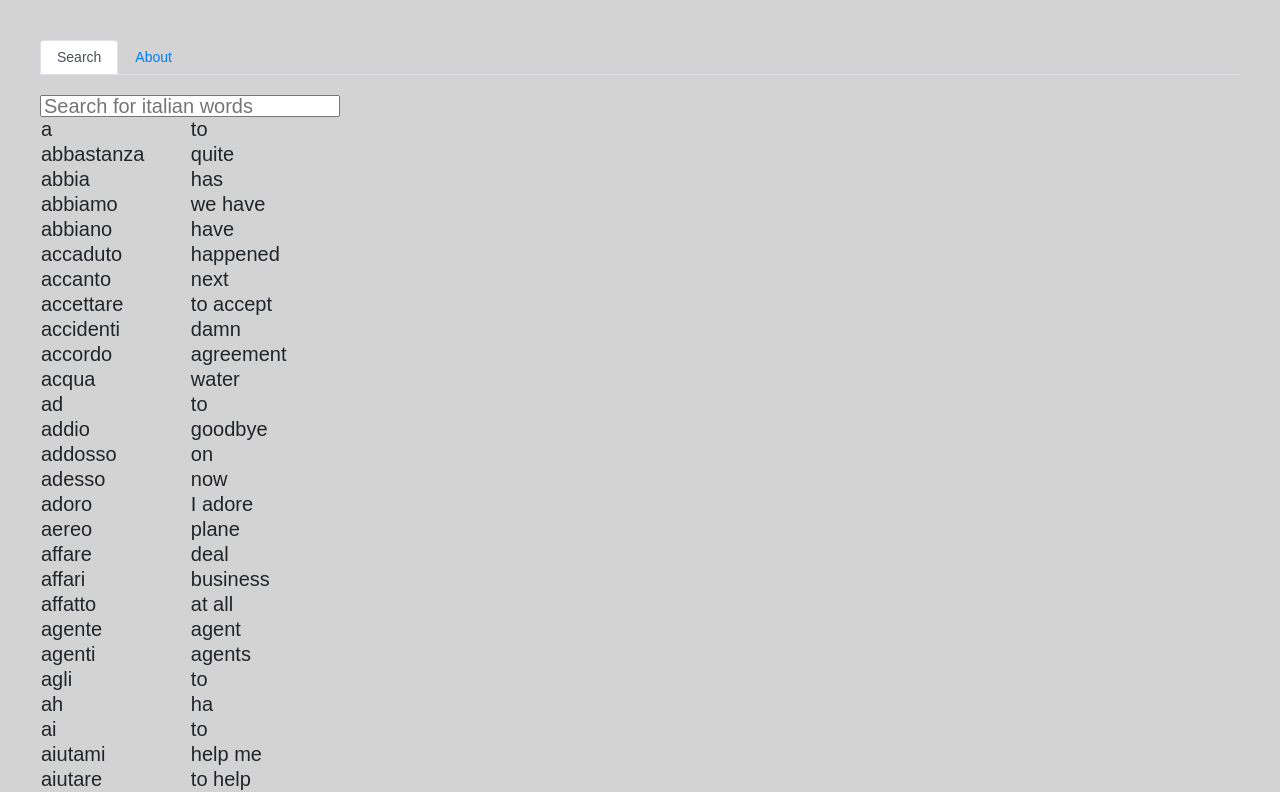
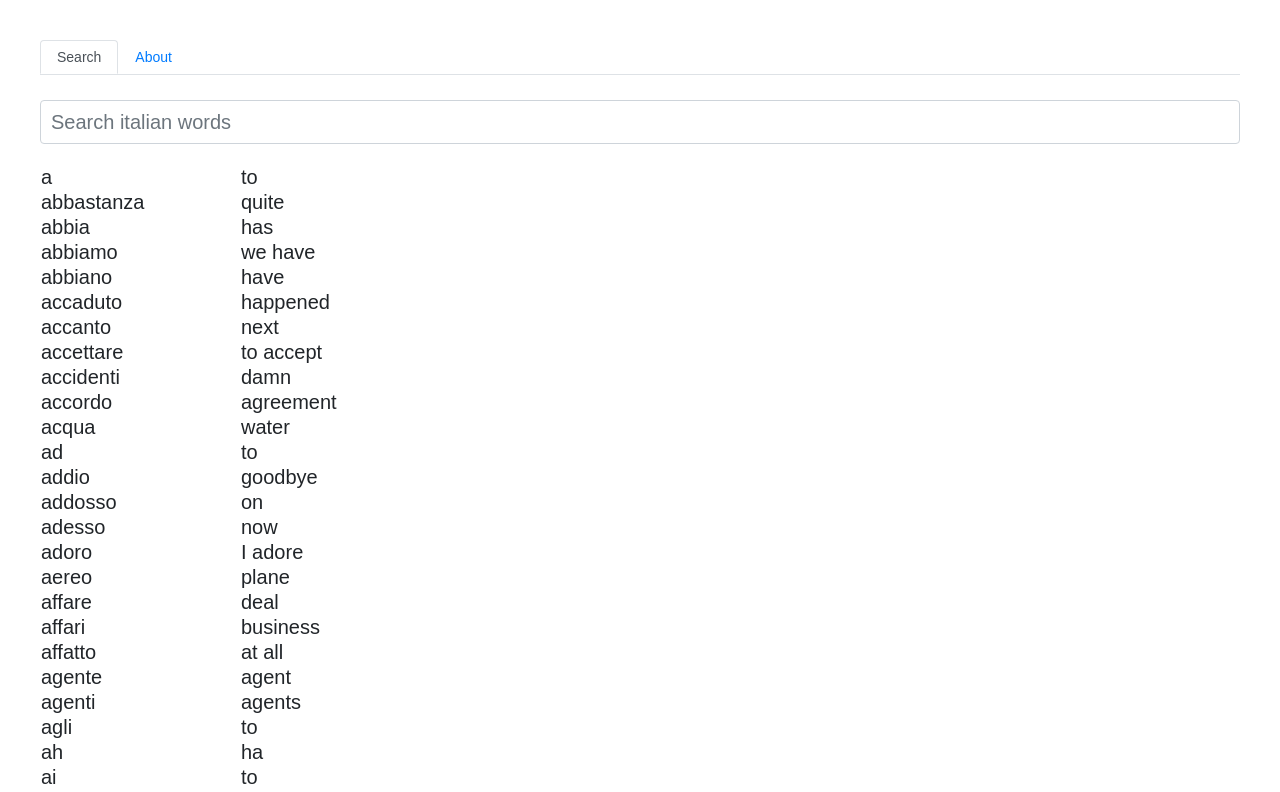
Before and after one commit to Kejender/italian, a React (Create React App) app: page / in a window 1280 px wide. Shown: the top 792 px of the page. Built offline with nearby package versions, Linux system fonts and the light colour scheme.

Commit message:
white theme

```diff
--- a/src/index.css
+++ b/src/index.css
@@ -1,7 +1,7 @@
 body {
   font: 14px "Century Gothic", Futura, sans-serif;
   margin: 40px;
-  background-color: lightgray;
+  background-color: white;
 }
 
 ol, ul {
@@ -22,16 +22,65 @@ margin-bottom: 20px;
   margin-left: 50px;
 }
 
-input{
-  height: 22px;
+#searchfield{
+  padding: 10px;
+  margin: 5px 0px;
   width: 300px;
   font-size: 20px;
 }
 
+#searchwrap1 {
+  display: grid;
+}
+
+#searchwrap2 {
+  display: grid;
+}
+
+#searchbutton {
+
+}
+
+#search1 {
+  padding: 10px 0;
+  grid-column: 1 / 2;
+  grid-row: 1/1;
+  width: 450px;
+}
+
+#search2 {
+  padding: 10px 0;
+  grid-column: 2 / 2;
+  grid-row: 1/1;
+  width: 320px;
+}
+
+#save {
+  grid-column: 1 / 2;
+  grid-row: 1/1;
+}
+
+#resultwrap {
+  margin: 5px 0px;
+  width: 450px;
+  border: 1px solid lightgray;
+}
+
+#cancel {
+  grid-column: 2 / 2;
+  grid-row: 1/1;
+}
+
 td{
   font-size: 20px;
+  vertical-align: top;
+  min-width: 200px;
 }
 
 .kbd-navigation .square:focus {
   background: #ddd;
 }
+
+.nav-link.active{
+  background: #28a745;
+}
--- a/src/index.js
+++ b/src/index.js
@@ -1,6 +1,8 @@
 import React from 'react';
 import ReactDOM from 'react-dom';
 import Nav from 'react-bootstrap/Nav';
+import InputGroup from 'react-bootstrap/InputGroup'
+import FormControl from 'react-bootstrap/FormControl'
 import './index.css';
 import dictionary from './italian.csv';
 import about from './about.md';
@@ -17,7 +19,15 @@ const Navi = (props) => {
 const SearchDict = (props) => {
   return (
     <div id="search">
-		  <input type="text" id="searchfield" onKeyUp={props.onKeyUp} placeholder="Search for italian words"></input>
+		  <InputGroup className="mb-3">
+    <FormControl
+      id='searchfield'
+      onKeyUp={props.onKeyUp}
+      placeholder="Search italian words"
+      aria-label="Search italian words"
+      aria-describedby="basic-addon2"
+    />
+  </InputGroup>
       <div id="dict-ital"></div>
     </div>
   );
```
